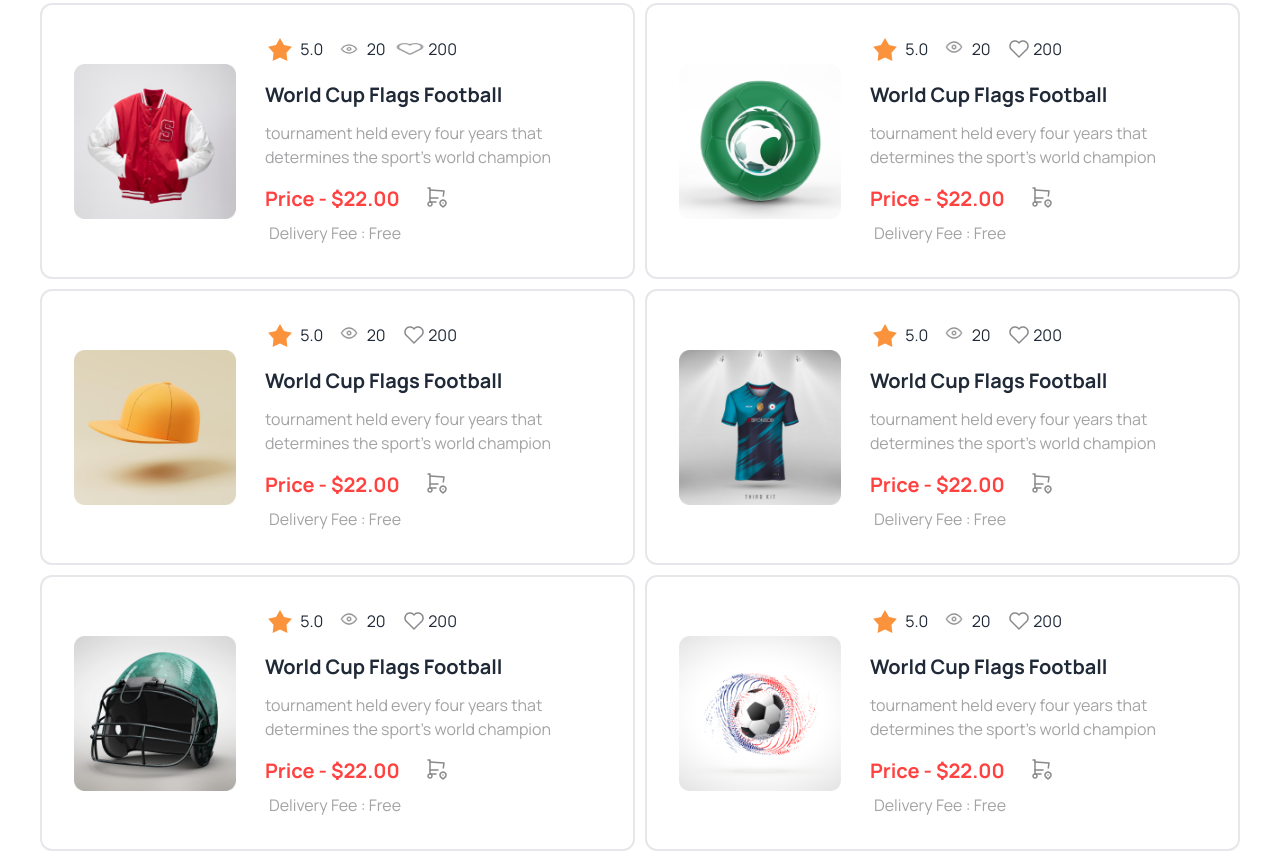
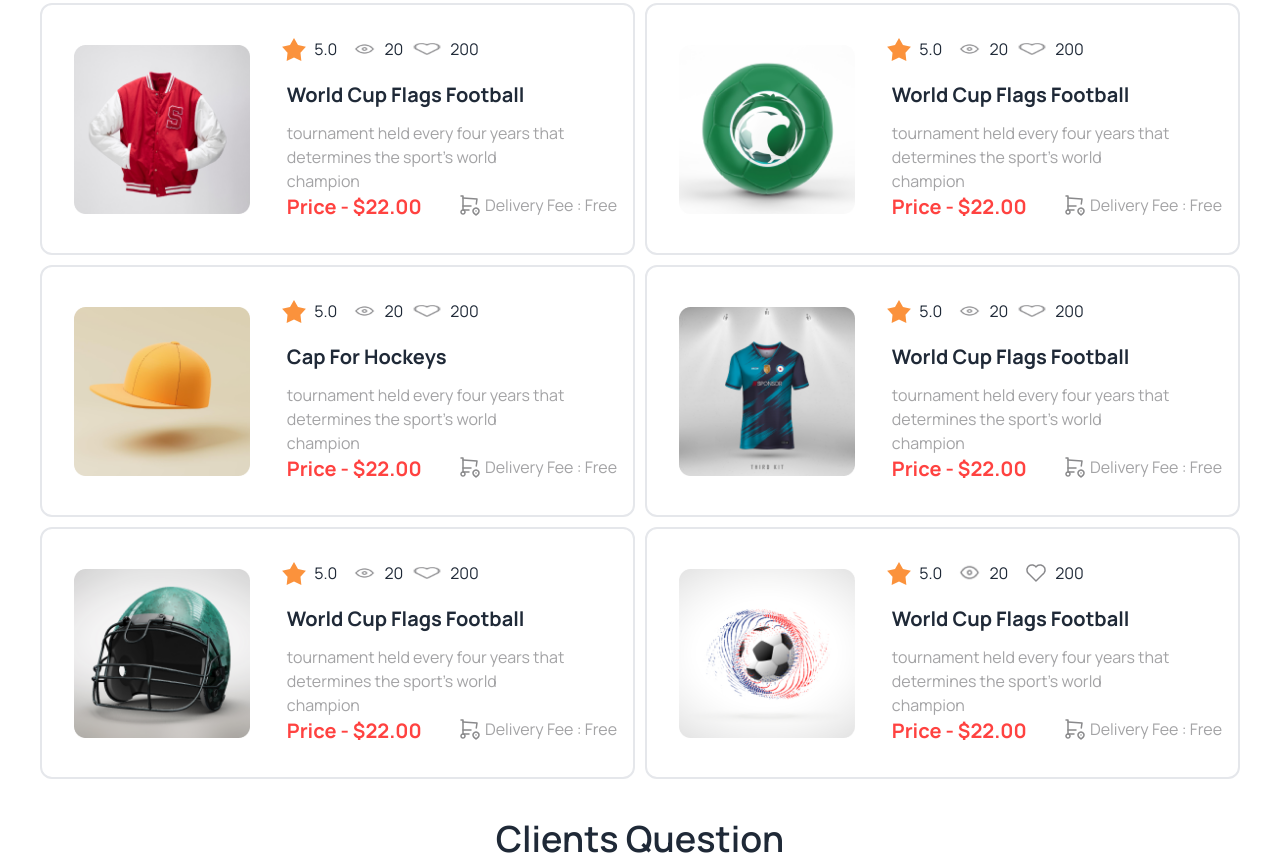
Before and after one commit to Emranhossain123/Hockey, a plain HTML site: page index.html in a window 1280 px wide. Shown: the part 3010-3872 px from the top of the page. Drawn offline with nearby package versions, Linux system fonts and the light colour scheme.

Commit message:
our product section also responsive

```diff
--- a/index.html
+++ b/index.html
@@ -250,10 +250,10 @@
             <!-- six card -->
             <div class="grid m-10 gap-2.5 grid-cols-1 lg:grid-cols-2  ">
 
-                <div class=" border-2  rounded-xl p-20 lg:p-8 ">
+                <div class=" border-2  rounded-xl p-20 p-8 ">
                     <div class="card lg:card-side  ">
                         <figure><img src="Images/5.png" alt="Movie" /></figure>
-                        <div class="flex lg:px-8">
+                        <div class="flex  lg:px-8">
                             <div class="rating gap-2">
                                 <input type="radio" name="rating-2" class="mask mask-star-2 bg-orange-400" checked />
                                 <p>5.0</p>
@@ -283,12 +283,23 @@
                                     determines
                                     the
                                     sport's world champion</p>
-                                <div class="card-actions justify-start mt-4">
-                                    <h3 class="text-xl font-bold text-[#FF4240]">Price - $22.00</h1>
+                                <div class="card-actions justify-start ">
+                                    <div class="relative">
+                                        <h3 class="text-xl font-bold text-[#FF4240] ">Price - $22.00</h3>
+                                    </div>
+
+                                    <div class="flex lg:flex-row lg:absolute -right-4">
+                                        <div>
                                             <img class="ml-4" src="Images/Frame.svg" alt="">
+                                        </div>
+                                        <div>
                                             <p class="text-[#13131863] ml-1">Delivery Fee : Free</p>
+                                        </div>
 
                                     </div>
+                                </div>
+
+
                             </div>
                         </div>
 
@@ -299,23 +310,25 @@
                 <div class=" border-2  rounded-xl  p-8 ">
                     <div class="card lg:card-side  ">
                         <figure><img src="Images/6.png" alt="Movie" /></figure>
-                        <div class="flex px-8">
+                        <div class="flex  lg:px-8">
                             <div class="rating gap-2">
                                 <input type="radio" name="rating-2" class="mask mask-star-2 bg-orange-400" checked />
                                 <p>5.0</p>
                             </div>
-                            <div class="flex  gap-2">
-                                <div class="ml-4 ">
-                                    <img src="Images/Frame.png" alt="">
+                            <div class="flex justify-center  gap-2">
+                                <div class="ml-2 mt-1 lg:ml-4 mt-1">
+                                    <img class="h-6 w-10 lg:h-4 w-6" src="Images/Frame.png" alt="">
                                 </div>
 
+                                <div>
                                     <p>20</p>
+                                </div>
 
                             </div>
 
-                            <div class="flex gap-2">
+                            <div class="flex gap-5 lg:gap-2">
                                 <div>
-                                    <img class="ml-4" src="Images/Frame (1).png" alt="">
+                                    <img class="ml-2 w-8 h-4 mt-1 lg:ml-2 w-6 ml-4" src="Images/Frame (1).png" alt="">
                                 </div>
 
                                 <p>200</p>
@@ -327,10 +340,20 @@
                                     determines
                                     the
                                     sport's world champion</p>
-                                <div class="card-actions justify-start mt-4">
-                                    <h3 class="text-xl font-bold text-[#FF4240]">Price - $22.00</h1>
+                                <div class="card-actions justify-start ">
+                                    <div class="relative">
+                                        <h3 class="text-xl font-bold text-[#FF4240] ">Price - $22.00</h3>
+                                    </div>
+
+                                    <div class="flex  lg:flex-row lg:absolute -right-4">
+                                        <div>
                                             <img class="ml-4" src="Images/Frame.svg" alt="">
+                                        </div>
+                                        <div>
                                             <p class="text-[#13131863] ml-1">Delivery Fee : Free</p>
+                                        </div>
+
+                                    </div>
                                 </div>
                             </div>
                         </div>
@@ -342,7 +365,172 @@
                 <div class=" border-2  rounded-xl  p-8 ">
                     <div class="card lg:card-side  ">
                         <figure><img src="Images/7.png" alt="Movie" /></figure>
-                        <div class="flex px-8">
+                        <div class="flex  lg:px-8">
+                            <div class="rating gap-2">
+                                <input type="radio" name="rating-2" class="mask mask-star-2 bg-orange-400" checked />
+                                <p>5.0</p>
+                            </div>
+                            <div class="flex justify-center  gap-2">
+                                <div class="ml-2 mt-1 lg:ml-4 mt-1">
+                                    <img class="h-6 w-10 lg:h-4 w-6" src="Images/Frame.png" alt="">
+                                </div>
+
+                                <div>
+                                    <p>20</p>
+                                </div>
+
+                            </div>
+
+                            <div class="flex gap-5 lg:gap-2">
+                                <div>
+                                    <img class="ml-2 w-8 h-4 mt-1 lg:ml-2 w-6 ml-4" src="Images/Frame (1).png" alt="">
+                                </div>
+
+                                <p>200</p>
+                            </div>
+
+                            <div class="mt-8 -ml-44 lg:-ml-48 ">
+                                <h2 class="text-xl font-bold mt-3">Cap For Hockeys</h2>
+                                <p class="text-[#13131863] mt-3">tournament held every four years that <br>
+                                    determines
+                                    the
+                                    sport's world champion</p>
+                                <div class="card-actions justify-start ">
+                                    <div class="relative">
+                                        <h3 class="text-xl font-bold text-[#FF4240] ">Price - $22.00</h3>
+                                    </div>
+
+                                    <div class="flex lg:flex-row lg:absolute -right-4">
+                                        <div>
+                                            <img class="ml-4" src="Images/Frame.svg" alt="">
+                                        </div>
+                                        <div>
+                                            <p class="text-[#13131863] ml-1">Delivery Fee : Free</p>
+                                        </div>
+
+                                    </div>
+                                </div>
+                            </div>
+                        </div>
+
+
+                    </div>
+
+                </div>
+                <div class=" border-2  rounded-xl  p-8 ">
+                    <div class="card lg:card-side  ">
+                        <figure><img src="Images/8.png" alt="Movie" /></figure>
+                        <div class="flex  lg:px-8">
+                            <div class="rating gap-2">
+                                <input type="radio" name="rating-2" class="mask mask-star-2 bg-orange-400" checked />
+                                <p>5.0</p>
+                            </div>
+                            <div class="flex justify-center  gap-2">
+                                <div class="ml-2 mt-1 lg:ml-4 mt-1">
+                                    <img class="h-6 w-10 lg:h-4 w-6" src="Images/Frame.png" alt="">
+                                </div>
+
+                                <div>
+                                    <p>20</p>
+                                </div>
+
+                            </div>
+
+                            <div class="flex gap-5 lg:gap-2">
+                                <div>
+                                    <img class="ml-2 w-8 h-4 mt-1 lg:ml-2 w-6 ml-4" src="Images/Frame (1).png" alt="">
+                                </div>
+
+                                <p>200</p>
+                            </div>
+
+                            <div class="mt-8 -ml-44 lg:-ml-48 ">
+                                <h2 class="text-xl font-bold mt-3">World Cup Flags Football</h2>
+                                <p class="text-[#13131863] mt-3">tournament held every four years that <br>
+                                    determines
+                                    the
+                                    sport's world champion</p>
+                                <div class="card-actions justify-start ">
+                                    <div class="relative">
+                                        <h3 class="text-xl font-bold text-[#FF4240] ">Price - $22.00</h3>
+                                    </div>
+
+                                    <div class="flex lg:flex-row lg:absolute -right-4">
+                                        <div>
+                                            <img class="ml-4" src="Images/Frame.svg" alt="">
+                                        </div>
+                                        <div>
+                                            <p class="text-[#13131863] ml-1">Delivery Fee : Free</p>
+                                        </div>
+
+                                    </div>
+                                </div>
+                            </div>
+                        </div>
+
+
+                    </div>
+
+                </div>
+                <div class=" border-2  rounded-xl  p-8 ">
+                    <div class="card lg:card-side  ">
+                        <figure><img src="Images/9.png" alt="Movie" /></figure>
+                        <div class="flex  lg:px-8">
+                            <div class="rating gap-2">
+                                <input type="radio" name="rating-2" class="mask mask-star-2 bg-orange-400" checked />
+                                <p>5.0</p>
+                            </div>
+                            <div class="flex justify-center  gap-2">
+                                <div class="ml-2 mt-1 lg:ml-4 mt-1">
+                                    <img class="h-6 w-10 lg:h-4 w-6" src="Images/Frame.png" alt="">
+                                </div>
+
+                                <div>
+                                    <p>20</p>
+                                </div>
+
+                            </div>
+
+                            <div class="flex gap-5 lg:gap-2">
+                                <div>
+                                    <img class="ml-2 w-8 h-4 mt-1 lg:ml-2 w-6 ml-4" src="Images/Frame (1).png" alt="">
+                                </div>
+
+                                <p>200</p>
+                            </div>
+
+                            <div class="mt-8 -ml-44 lg:-ml-48 ">
+                                <h2 class="text-xl font-bold mt-3">World Cup Flags Football</h2>
+                                <p class="text-[#13131863] mt-3">tournament held every four years that <br>
+                                    determines
+                                    the
+                                    sport's world champion</p>
+                                <div class="card-actions justify-start ">
+                                    <div class="relative">
+                                        <h3 class="text-xl font-bold text-[#FF4240] ">Price - $22.00</h3>
+                                    </div>
+
+                                    <div class="flex lg:flex-row lg:absolute -right-4">
+                                        <div>
+                                            <img class="ml-4" src="Images/Frame.svg" alt="">
+                                        </div>
+                                        <div>
+                                            <p class="text-[#13131863] ml-1">Delivery Fee : Free</p>
+                                        </div>
+
+                                    </div>
+                                </div>
+                            </div>
+                        </div>
+
+
+                    </div>
+
+                </div>
+                <div class=" border-2  rounded-xl  p-8 ">
+                    <div class="card lg:card-side  ">
+                        <figure><img src="Images/10.png" alt="Movie" /></figure>
+                        <div class="flex lg:px-8">
                             <div class="rating gap-2">
                                 <input type="radio" name="rating-2" class="mask mask-star-2 bg-orange-400" checked />
                                 <p>5.0</p>
@@ -370,139 +558,19 @@
                                     determines
                                     the
                                     sport's world champion</p>
-                                <div class="card-actions justify-start mt-4">
-                                    <h3 class="text-xl font-bold text-[#FF4240]">Price - $22.00</h1>
+                                <div class="card-actions justify-start ">
+                                    <div class="relative">
+                                        <h3 class="text-xl font-bold text-[#FF4240] ">Price - $22.00</h3>
+                                    </div>
+
+                                    <div class="flex lg:flex-row lg:absolute -right-4">
+                                        <div>
                                             <img class="ml-4" src="Images/Frame.svg" alt="">
+                                        </div>
+                                        <div>
                                             <p class="text-[#13131863] ml-1">Delivery Fee : Free</p>
                                         </div>
                                     </div>
-                        </div>
-
-
-                    </div>
-
-                </div>
-                <div class=" border-2  rounded-xl  p-8 ">
-                    <div class="card lg:card-side  ">
-                        <figure><img src="Images/8.png" alt="Movie" /></figure>
-                        <div class="flex px-8">
-                            <div class="rating gap-2">
-                                <input type="radio" name="rating-2" class="mask mask-star-2 bg-orange-400" checked />
-                                <p>5.0</p>
-                            </div>
-                            <div class="flex  gap-2">
-                                <div class="ml-4">
-                                    <img src="Images/Frame.png" alt="">
-                                </div>
-
-                                <p>20</p>
-
-                            </div>
-
-                            <div class="flex gap-2">
-                                <div>
-                                    <img class="ml-4" src="Images/Frame (1).png" alt="">
-                                </div>
-
-                                <p>200</p>
-                            </div>
-
-                            <div class="mt-8 -ml-44 lg:-ml-48 ">
-                                <h2 class="text-xl font-bold mt-3">World Cup Flags Football</h2>
-                                <p class="text-[#13131863] mt-3">tournament held every four years that <br>
-                                    determines
-                                    the
-                                    sport's world champion</p>
-                                <div class="card-actions justify-start mt-4">
-                                    <h3 class="text-xl font-bold text-[#FF4240]">Price - $22.00</h1>
-                                        <img class="ml-4" src="Images/Frame.svg" alt="">
-                                        <p class="text-[#13131863] ml-1">Delivery Fee : Free</p>
-                                </div>
-                            </div>
-                        </div>
-
-
-                    </div>
-
-                </div>
-                <div class=" border-2  rounded-xl  p-8 ">
-                    <div class="card lg:card-side  ">
-                        <figure><img src="Images/9.png" alt="Movie" /></figure>
-                        <div class="flex px-8">
-                            <div class="rating gap-2">
-                                <input type="radio" name="rating-2" class="mask mask-star-2 bg-orange-400" checked />
-                                <p>5.0</p>
-                            </div>
-                            <div class="flex  gap-2">
-                                <div class="ml-4">
-                                    <img src="Images/Frame.png" alt="">
-                                </div>
-
-                                <p>20</p>
-
-                            </div>
-
-                            <div class="flex gap-2">
-                                <div>
-                                    <img class="ml-4" src="Images/Frame (1).png" alt="">
-                                </div>
-
-                                <p>200</p>
-                            </div>
-
-                            <div class="mt-8 -ml-44 lg:-ml-48 ">
-                                <h2 class="text-xl font-bold mt-3">World Cup Flags Football</h2>
-                                <p class="text-[#13131863] mt-3">tournament held every four years that <br>
-                                    determines
-                                    the
-                                    sport's world champion</p>
-                                <div class="card-actions justify-start mt-4">
-                                    <h3 class="text-xl font-bold text-[#FF4240]">Price - $22.00</h1>
-                                        <img class="ml-4" src="Images/Frame.svg" alt="">
-                                        <p class="text-[#13131863] ml-1">Delivery Fee : Free</p>
-                                </div>
-                            </div>
-                        </div>
-
-
-                    </div>
-
-                </div>
-                <div class=" border-2  rounded-xl  p-8 ">
-                    <div class="card lg:card-side  ">
-                        <figure><img src="Images/10.png" alt="Movie" /></figure>
-                        <div class="flex px-8">
-                            <div class="rating gap-2">
-                                <input type="radio" name="rating-2" class="mask mask-star-2 bg-orange-400" checked />
-                                <p>5.0</p>
-                            </div>
-                            <div class="flex  gap-2">
-                                <div class="ml-4">
-                                    <img src="Images/Frame.png" alt="">
-                                </div>
-
-                                <p>20</p>
-
-                            </div>
-
-                            <div class="flex gap-2">
-                                <div>
-                                    <img class="ml-4" src="Images/Frame (1).png" alt="">
-                                </div>
-
-                                <p>200</p>
-                            </div>
-
-                            <div class="mt-8 -ml-44 lg:-ml-48 ">
-                                <h2 class="text-xl font-bold mt-3">World Cup Flags Football</h2>
-                                <p class="text-[#13131863] mt-3">tournament held every four years that <br>
-                                    determines
-                                    the
-                                    sport's world champion</p>
-                                <div class="card-actions justify-start mt-4">
-                                    <h3 class="text-xl font-bold text-[#FF4240]">Price - $22.00</h1>
-                                        <img class="ml-4" src="Images/Frame.svg" alt="">
-                                        <p class="text-[#13131863] ml-1">Delivery Fee : Free</p>
                                 </div>
                             </div>
                         </div>
```
Lines whose indentation alone changed are shown as unchanged.
